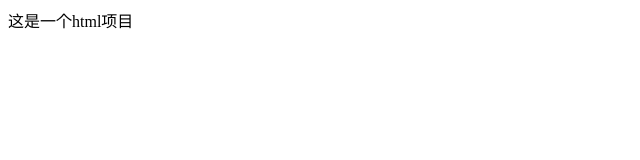
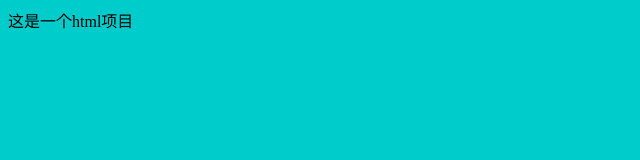
Before and after one commit to 1234yutingting/icss-web, a plain HTML site: page index.html in a window 1280 px wide. Shown: the whole page, without its empty margins (0-640 px from the left). Drawn offline with Linux system fonts and the light colour scheme.

Commit message:
初始化css样式
创建index.css,在index.html中引入index.css

```diff
--- /dev/null
+++ b/css/index.css
@@ -0,0 +1,5 @@
+@charset "utf-8";
+
+body {
+	background: #0cc;
+}
--- a/index.html
+++ b/index.html
@@ -3,6 +3,7 @@
 <head>
 	<meta charset="UTF-8">
 	<title>Document</title>
+	<link rel="stylesheet" type="text/css" href="css/index.css">
 </head>
 <body>
 	这是一个html项目
```
